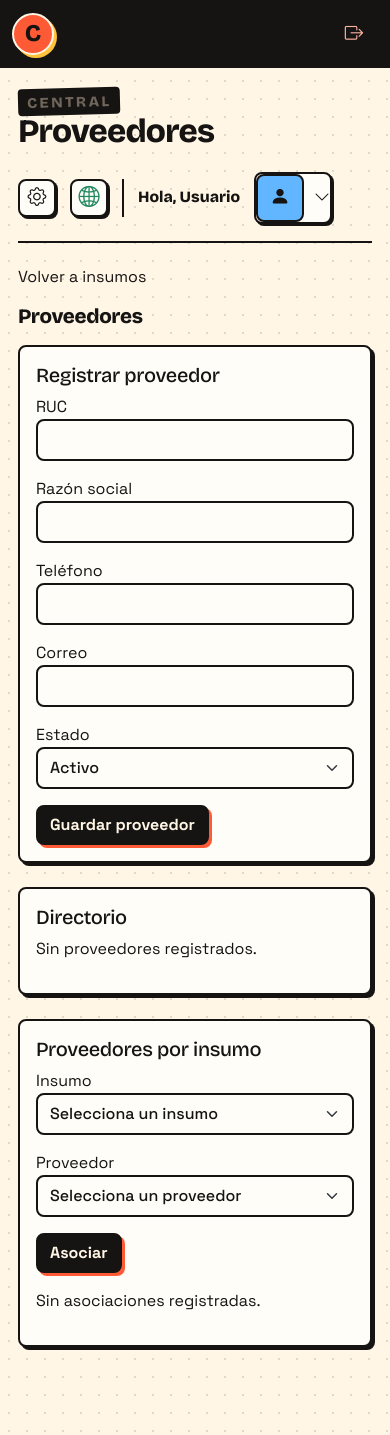
After one commit to DYauyo/Central_UTP, a Java web app: template RestoControl1/web/WEB-INF/proveedores/listar.jsp in a window 390 px wide. The commit adds this page. Run offline with Tomcat 11, a stand-in JSP engine, Linux system fonts and the light colour scheme; the template is opened without the code that fills it, so the values that code supplies are empty.

Commit message:
Implementar proveedores del Sprint 3

```diff
--- a/RestoControl1/src/java/controlador/SeguridadFilter.java
+++ b/RestoControl1/src/java/controlador/SeguridadFilter.java
@@ -89,7 +89,7 @@ public class SeguridadFilter implements Filter {
             return esAdministrador(idRol);
         }
 
-        if (ruta.equals("/InsumoServlet") || ruta.startsWith("/vistas/insumos/")) {
+        if (ruta.equals("/InsumoServlet") || ruta.equals("/ProveedorServlet") || ruta.startsWith("/vistas/insumos/")) {
             return esAdministrador(idRol) || esAlmacen(idRol);
         }
 
--- /dev/null
+++ b/RestoControl1/web/WEB-INF/proveedores/listar.jsp
@@ -0,0 +1,115 @@
+<%@page contentType="text/html; charset=UTF-8" pageEncoding="UTF-8"%>
+<%@taglib prefix="c" uri="http://java.sun.com/jsp/jstl/core"%>
+<%@taglib prefix="fn" uri="http://java.sun.com/jsp/jstl/functions"%>
+<c:url var="ruta" value="/ProveedorServlet"/>
+<!DOCTYPE html>
+<html lang="es">
+<head>
+    <meta charset="UTF-8">
+    <meta name="viewport" content="width=device-width, initial-scale=1">
+    <title>Proveedores | Central</title>
+    <link href="https://cdn.jsdelivr.net/npm/bootstrap@5.3.3/dist/css/bootstrap.min.css" rel="stylesheet">
+    <link href="https://cdn.jsdelivr.net/npm/bootstrap-icons@1.11.3/font/bootstrap-icons.min.css" rel="stylesheet">
+    <link href="${pageContext.request.contextPath}/assets/css/estilos.css" rel="stylesheet">
+</head>
+<body>
+<div class="app-layout">
+    <jsp:include page="/vistas/layout/sidebar.jsp"><jsp:param name="moduloActivo" value="insumos"/></jsp:include>
+    <div class="app-main">
+        <jsp:include page="/vistas/layout/header.jsp"><jsp:param name="tituloHeader" value="Proveedores"/></jsp:include>
+        <main class="content-shell">
+            <a href="<c:url value='/InsumoServlet'/>">Volver a insumos</a>
+            <h1 class="section-title my-3">Proveedores</h1>
+            <c:if test="${not empty error}"><div class="alert alert-danger" role="alert"><c:out value="${error}"/></div></c:if>
+            <c:if test="${empty error and param.guardado == '1'}"><div class="alert alert-success" role="status">Cambio guardado.</div></c:if>
+            <section class="panel mb-4 p-3">
+                <h2 class="h5">${empty edicion or edicion.id() == 0 ? 'Registrar proveedor' : 'Editar proveedor'}</h2>
+                <form action="${ruta}" method="post" class="row g-3">
+                    <input type="hidden" name="accion" value="guardar">
+                    <input type="hidden" name="idProveedor" value="${empty edicion ? 0 : edicion.id()}">
+                    <label class="col-md-3">RUC
+                        <input class="form-control" name="ruc" value="${empty edicion ? '' : fn:escapeXml(edicion.ruc())}" maxlength="11" pattern="[0-9]{11}" inputmode="numeric" required>
+                    </label>
+                    <label class="col-md-6">Razón social
+                        <input class="form-control" name="razonSocial" value="${empty edicion ? '' : fn:escapeXml(edicion.razonSocial())}" maxlength="150" required>
+                    </label>
+                    <label class="col-md-3">Teléfono
+                        <input class="form-control" type="tel" name="telefono" value="${empty edicion ? '' : fn:escapeXml(edicion.telefono())}" maxlength="30">
+                    </label>
+                    <label class="col-md-6">Correo
+                        <input class="form-control" type="email" name="correo" value="${empty edicion ? '' : fn:escapeXml(edicion.correo())}" maxlength="150">
+                    </label>
+                    <label class="col-md-3">Estado
+                        <select class="form-select" name="estado">
+                            <option value="activo">Activo</option>
+                            <option value="inactivo" ${not empty edicion and edicion.estado() == 'inactivo' ? 'selected' : ''}>Inactivo</option>
+                        </select>
+                    </label>
+                    <div class="col-12">
+                        <button class="btn btn-resto" type="submit">Guardar proveedor</button>
+                        <c:if test="${not empty edicion}"><a class="btn btn-outline-secondary" href="${ruta}">Cancelar</a></c:if>
+                    </div>
+                </form>
+            </section>
+            <section class="panel mb-4 p-3">
+                <h2 class="h5">Directorio</h2>
+                <c:if test="${empty proveedores}"><p>Sin proveedores registrados.</p></c:if>
+                <c:if test="${not empty proveedores}">
+                    <div class="table-responsive"><table class="table align-middle">
+                        <thead><tr><th>RUC</th><th>Razón social</th><th>Teléfono</th><th>Correo</th><th>Estado</th><th>Acciones</th></tr></thead>
+                        <tbody>
+                            <c:forEach var="p" items="${proveedores}">
+                                <tr>
+                                    <td><c:out value="${p.ruc()}"/></td>
+                                    <td><c:out value="${p.razonSocial()}"/></td>
+                                    <td><c:out value="${p.telefono()}"/></td>
+                                    <td><c:out value="${p.correo()}"/></td>
+                                    <td><c:out value="${p.estado()}"/></td>
+                                    <td><a href="${ruta}?editar=${p.id()}">Editar</a></td>
+                                </tr>
+                            </c:forEach>
+                        </tbody>
+                    </table></div>
+                </c:if>
+            </section>
+            <section class="panel p-3">
+                <h2 class="h5">Proveedores por insumo</h2>
+                <form action="${ruta}" method="post" class="row g-3 align-items-end mb-3">
+                    <input type="hidden" name="accion" value="vincular">
+                    <label class="col-md-5">Insumo
+                        <select class="form-select" name="idInsumo" required>
+                            <option value="">Selecciona un insumo</option>
+                            <c:forEach var="i" items="${insumos}">
+                                <option value="${i.idInsumo}"><c:out value="${i.nombreInsumo}"/></option>
+                            </c:forEach>
+                        </select>
+                    </label>
+                    <label class="col-md-5">Proveedor
+                        <select class="form-select" name="idProveedor" required>
+                            <option value="">Selecciona un proveedor</option>
+                            <c:forEach var="p" items="${proveedores}">
+                                <c:if test="${p.estado() == 'activo'}">
+                                    <option value="${p.id()}"><c:out value="${p.razonSocial()}"/></option>
+                                </c:if>
+                            </c:forEach>
+                        </select>
+                    </label>
+                    <div class="col-md-2"><button class="btn btn-resto" type="submit">Asociar</button></div>
+                </form>
+                <c:if test="${empty asociaciones}"><p>Sin asociaciones registradas.</p></c:if>
+                <c:forEach var="a" items="${asociaciones}">
+                    <form action="${ruta}" method="post" class="d-flex align-items-center justify-content-between gap-3 border-top py-2">
+                        <input type="hidden" name="accion" value="desvincular">
+                        <input type="hidden" name="idInsumo" value="${a.idInsumo()}">
+                        <input type="hidden" name="idProveedor" value="${a.idProveedor()}">
+                        <span><c:out value="${a.insumo()}"/> · <c:out value="${a.proveedor()}"/></span>
+                        <button class="btn btn-outline-secondary btn-sm" type="submit">Quitar asociación</button>
+                    </form>
+                </c:forEach>
+            </section>
+        </main>
+    </div>
+</div>
+<script src="https://cdn.jsdelivr.net/npm/bootstrap@5.3.3/dist/js/bootstrap.bundle.min.js"></script>
+</body>
+</html>
--- a/RestoControl1/web/vistas/insumos/listar.jsp
+++ b/RestoControl1/web/vistas/insumos/listar.jsp
@@ -114,6 +114,7 @@
                         <a class="${activeTab == 'inventario' ? 'active' : ''}" href="${pageContext.request.contextPath}/InsumoServlet?tab=inventario">
                             <i class="bi bi-boxes"></i> Inventario
                         </a>
+                        <a href="${pageContext.request.contextPath}/ProveedorServlet">Proveedores</a>
                         <a class="${activeTab == 'recetas' ? 'active' : ''}" href="${pageContext.request.contextPath}/InsumoServlet?tab=recetas">
                             <i class="bi bi-journal-richtext"></i> Recetas por plato
                         </a>
```
Also changed, not shown: RestoControl1/database/sprint3_fase1_proveedores.sql (added, +18 -0 lines), RestoControl1/src/java/controlador/ProveedorServlet.java (added, +119 -0 lines), RestoControl1/src/java/dao/ProveedorDAO.java (added, +90 -0 lines), RestoControl1/README.md.
